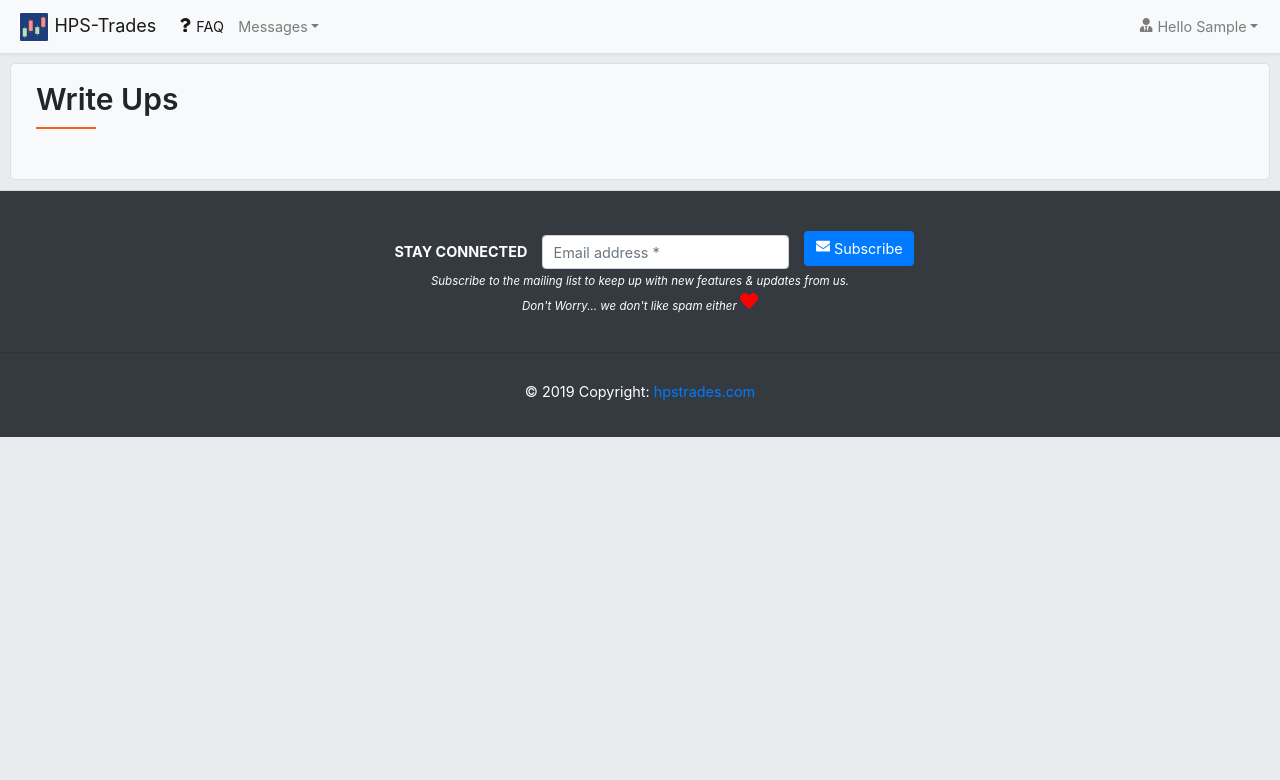
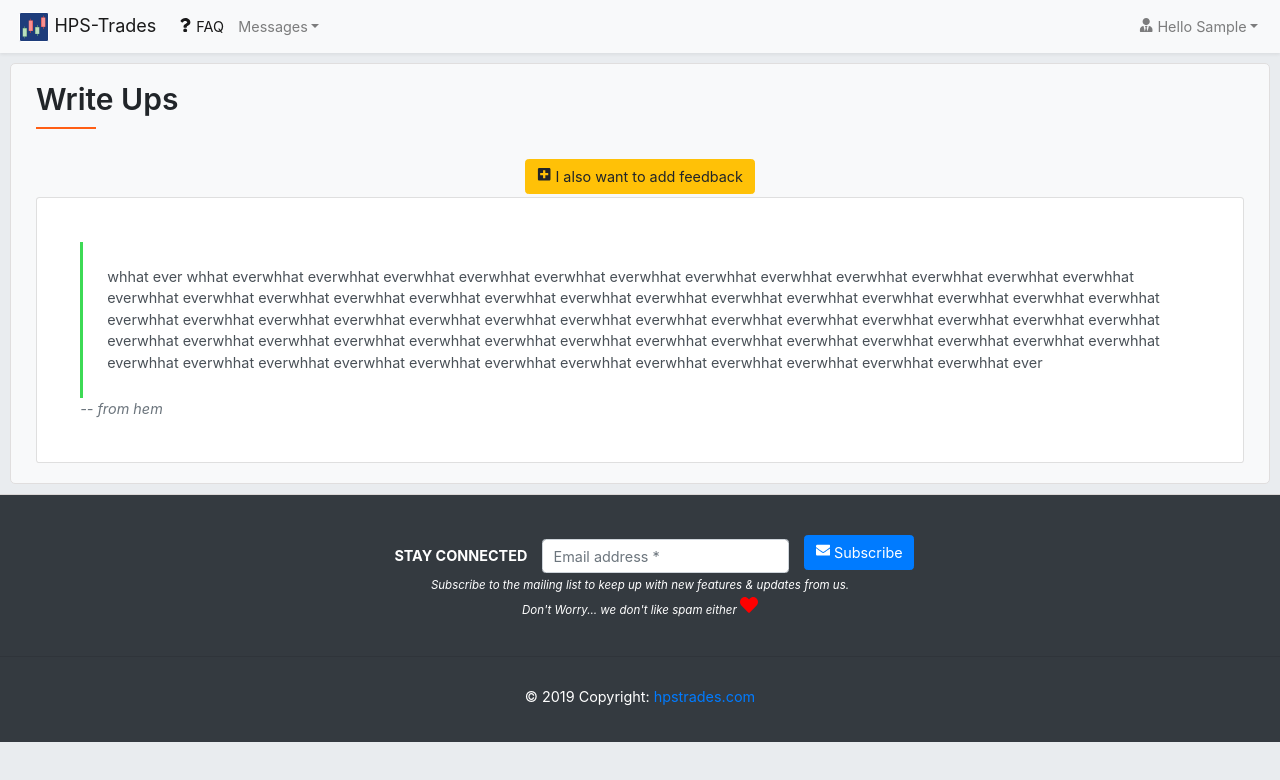
Before and after one commit to hemsinghlearninginfo/hps-1.0.0, a React app in the folder Client/: page /writeup in a window 1280 px wide. Shown: the top 780 px of the page. Built offline with nearby package versions, Linux system fonts and the light colour scheme; sample sign-in values are in the browser's storage.

Commit message:
WriteUp Form

```diff
--- a/Client/src/Components/FAQ/index.js
+++ b/Client/src/Components/FAQ/index.js
@@ -70,7 +70,7 @@ class FAQPage extends React.Component {
         return (
             <PageTemplate heading="FAQs">
                 <div className="row">
-                    <div className="col-lg-12 text-right p">
+                    <div className="col-lg-12 text-right">
                         <div className="form-group list-textBox add-Faq-Button">
                             <Authorise userroles={[Role.SuperAdmin, Role.Admin]}>
                                 <ModalPopUpButton action={this.addNewFAQ}><Icon type='add' /> Add FAQ</ModalPopUpButton>
--- /dev/null
+++ b/Client/src/Components/WriteUp/AddWriteUp.js
@@ -0,0 +1,67 @@
+import React, { Component } from 'react';
+import { connect } from 'react-redux';
+import { Icon } from '../../_controls';
+
+class AddWriteUp extends Component {
+
+    constructor(props) {
+        super(props);
+        this.state = {
+            isAdd: false,
+            description: '',
+            isError: false,
+        }
+        this.handleSubmit = this.handleSubmit.bind(this);
+    }
+
+    handleSubmit(e) {
+        e.preventDefault();
+        this.setState({ isError: false });
+        if (this.state.description !== '') {
+            alert(this.state.description);
+        }
+        else {
+            this.setState({ isError: true });
+        }
+    }
+
+    render() {
+        const { isAdd, isError } = this.state;
+        const addButtonHTML = (!isAdd &&
+            <button className="btn btn-warning" onClick={() => this.setState({ isAdd: true })}><Icon type="add" /> I also want to add feedback</button>
+        )
+
+        const writeUpForm = (isAdd && <form onSubmit={this.handleSubmit}>
+            <div className="form-group write-up-form">
+                <textarea className="form-control required" name="writeup" rows="3" value={this.state.description} onChange={(e) => { this.setState({ description: e.target.value }) }} placeholder="Thankyou for providing best platform for trading...."></textarea>
+                {isError && <div className="help-block text-left">Please write few words for us.</div>}
+                <div className="text-right p-1">
+                    <button type="submit" className="btn btn-primary btn-sm"><Icon type='save' /> Save</button>
+                    {' '}
+                    <button id="closeConfirm" type="button" className="btn btn-secondary btn-sm" data-dismiss="modal"><Icon type='close' /> Close</button>
+                </div>
+            </div>
+        </form>)
+
+        return (
+            <>
+                <div className="row">
+                    <div className="col">
+                        {addButtonHTML}
+                        {writeUpForm}
+                    </div>
+                </div>
+            </>
+        );
+    }
+}
+
+function mapStateToProps(state) {
+    const { writeup } = state;
+    return {
+        writeup
+    };
+}
+
+const connectedAddWriteUp = connect(mapStateToProps)(AddWriteUp);
+export { connectedAddWriteUp as AddWriteUp };
--- /dev/null
+++ b/Client/src/Components/WriteUp/ListWriteUp.js
@@ -0,0 +1,32 @@
+import React, { Component } from 'react';
+import { connect } from 'react-redux';
+
+class ListWriteUp extends Component {
+
+    constructor(props) {
+        super(props);
+    }
+
+    render() {
+        return (
+            <>
+                <div className="list-group">
+                    <div className="list-group-item list-group-item-action p-5 ">
+                            <div className="write-up-description">whhat ever whhat everwhhat everwhhat everwhhat everwhhat everwhhat everwhhat everwhhat everwhhat everwhhat everwhhat everwhhat everwhhat everwhhat everwhhat everwhhat everwhhat everwhhat everwhhat everwhhat everwhhat everwhhat everwhhat everwhhat everwhhat everwhhat everwhhat everwhhat everwhhat everwhhat everwhhat everwhhat everwhhat everwhhat everwhhat everwhhat everwhhat everwhhat everwhhat everwhhat everwhhat everwhhat everwhhat everwhhat everwhhat everwhhat everwhhat everwhhat everwhhat everwhhat everwhhat everwhhat everwhhat everwhhat everwhhat everwhhat everwhhat everwhhat everwhhat everwhhat everwhhat everwhhat everwhhat everwhhat everwhhat everwhhat everwhhat ever</div>
+                            <div className="text-muted font-italic">-- from hem</div>
+                    </div>
+                </div>
+            </>
+        );
+    }
+}
+
+function mapStateToProps(state) {
+    const { writeup } = state;
+    return {
+        writeup
+    };
+}
+
+const connectedListWriteUp = connect(mapStateToProps)(ListWriteUp);
+export { connectedListWriteUp as ListWriteUp };
--- a/Client/src/Components/WriteUp/WriteUp.js
+++ b/Client/src/Components/WriteUp/WriteUp.js
@@ -1,75 +1,19 @@
 import React from 'react';
-import { connect } from 'react-redux';
+import { PageTemplate, Loading } from '../../_controls/index';
+import { ListWriteUp, AddWriteUp } from './';
+import { Icon } from '../../_controls';
 
-import { PageTemplate, ModalPopUp, ModalPopUpButton, Loading } from '../../_controls/index';
-// import { FAQForm } from './FAQForm';
-// import { ListFAQ } from './ListFAQ';
-import { Role, commonMethods } from '../../_helpers';
-//import { faqActions } from '../../_actions';
-import {Icon} from '../../_controls';
-
-class WriteUp extends React.Component {
-
-    constructor(props) {
-        super(props);
-        // this.state = {
-        //     role: null,
-        //     faqObject: null,
-        //     action: 'Add',
-        // }
-        // this.faqEditId = this.faqEditId.bind(this);
-        // this.addNewFAQ = this.addNewFAQ.bind(this);
-
-        // this.fetchFAQs = this.fetchFAQs.bind(this);
-    }
-
-    componentDidMount() {
-    }
-
-    fetchFAQs() {
-    }
-
-    // faqEditId(faqEditId) {
-    //     if (faqEditId !== null) {
-    //         const faq = this.props.faqs.items.filter(function (faq) {
-    //             return faq._id === faqEditId;
-    //         });
-    //         if (faq != null && faq.length > 0) {
-    //             this.setState({
-    //                 faqObject: {
-    //                     _id: faq[0]._id,
-    //                     question: faq[0].question,
-    //                     answer: faq[0].answer,
-    //                     isActive: faq[0].isActive
-    //                 },
-    //                 action: 'Edit'
-    //             });
-    //         }
-    //     }
-    // }
-
-    // addNewFAQ() {
-    //     this.setState({ faqObject: null, action: 'Add' });
-    // }
-
-    render() {
-        return (
-            <PageTemplate heading="Write Ups">
-                {!this.props && <Loading />}
-
-            </PageTemplate>
-        );
-    }
-}
-
-function mapStateToProps(state) {
-    const { writeups } = state;
-    const { loggingIn } = state.authentication;
-    return {
-        loggingIn,
-        writeups,
-    };
-}
-
-const connectedWriteUp = connect(mapStateToProps)(WriteUp);
-export { connectedWriteUp as WriteUp };
+export const WriteUp = () => (
+    <PageTemplate heading="Write Ups">
+        <div className="row">
+            <div className="col-lg-12 text-center">
+                <AddWriteUp />
+            </div>
+        </div>
+        <div className="row pt-1">
+            <div className="col-lg-12">
+                <ListWriteUp />
+            </div>
+        </div>
+    </PageTemplate>
+);
--- a/Client/src/Components/WriteUp/index.js
+++ b/Client/src/Components/WriteUp/index.js
@@ -1,2 +1,4 @@
 export * from './SlideWriteUp';
+export * from './ListWriteUp';
+export * from './AddWriteUp';
 export * from './WriteUp';
--- a/Client/src/Components/index.js
+++ b/Client/src/Components/index.js
@@ -6,7 +6,7 @@ import { NewsLetter } from './Extras/NewsLetter';
 
 import { Notifications, Expire, GoUp } from './Shared';
 import { SlideMasters } from './Master';
-import { SlideWriteUps, WriteUp } from './WriteUp';
+import { WriteUp, SlideWriteUps } from './WriteUp';
 
 export default class MyComponent {
     static Header = Header;
--- a/Client/src/index.css
+++ b/Client/src/index.css
@@ -454,3 +454,14 @@ ul {
 .go-up:hover{
   color: #5ed7e4;
 }
+
+.write-up-description{
+  padding: 24px;
+    border-left: 3px solid #3dda55;
+}
+
+.write-up-form{
+  padding: 1rem;
+  background-color: #efefef;
+    border: 1px solid #37bf6c;
+}
```
